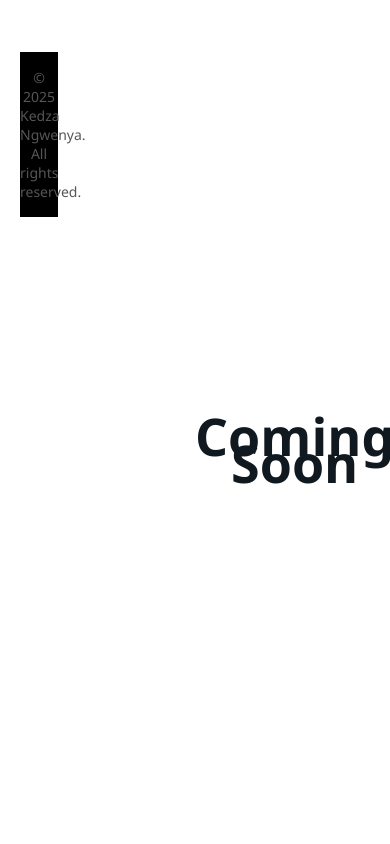
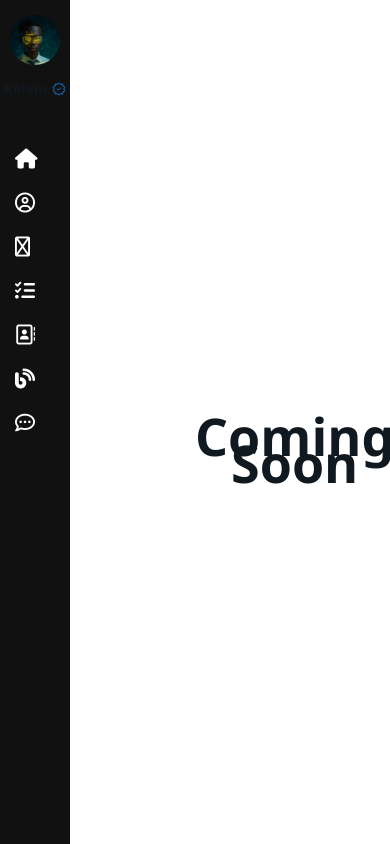
Before and after one commit to kedza-bot/myportfolio, a Django app: page /blog/ in a window 390 px wide. Run offline with Django 5.2, Linux system fonts and the light colour scheme; some libraries are stand-ins or nearby versions.

Commit message:
css and footer

```diff
--- a/django/chatproject/chatapp/templates/chatapp/blog.html
+++ b/django/chatproject/chatapp/templates/chatapp/blog.html
@@ -36,42 +36,43 @@
                 <li><i class="fa-regular fa-comment-dots nav-icons"></i><a href="{% url 'chatroom' %}">Chatroom</a></li>
             </ul>
             <!---------------******mobile drop down**********************************------------------->
-            <ul class="mobile-container">
-                <li class="mobile-dropdown">
-                    <div class="dropdown-bars">
-                        <span class="horizontal-bars"></span>
-                        <span class="horizontal-bars"></span>
-                        <span class="horizontal-bars"></span>
+            <!-- Sidebar Navigation -->
+            <div class="sidebar" id="sidebar">
+                <!-- Profile Section -->
+                <div class="profile-section">
+                    <div class="profile-picture small"></div>
+                    <div class="profile-info">
+                        <h3 class="profile-name">Kelvin<span class="link-text">Ngwenya</span>
+                            <img src="/static/chatapp/images/verified-badge-svgrepo-com.svg" alt="verified" class="verified">
+                        </h3>
+                        <p class="profile-tag">@mrafrica</p>
                     </div>
-                </li>
-                <li class="mobile-dropdown-links">
-                    <a href="#about">About</a>
-                    <a href="#projects">Projects</a>
-                    <a href="#contact">Contact</a>
-                    <a href="#blog">Blog</a>
-                    <a href="#resume">Resume</a>
-                    <a href="#testimonials">Testimonials</a>
-                    <a href="#chatroom">Chatroom</a>
-                </li>
-            </ul>
-            <footer class="site-footer">
-                <p>&copy; 2025 Kedza Ngwenya. All rights reserved.</p>
-            </footer>
+                </div>
+
+                <!-- Nav Icons -->
+                <ul class="sidebar-icons">
+                    <li data-label="Home"><i class="fa-solid fa-house"></i><span class="link-text"><a href="{% url 'chat_home' %}">Home</a></span></li>
+                <li data-label="About"><i class="fa-regular fa-circle-user"></i><span class="link-text"><a href="{% url 'about' %}">About</a></span></li>
+                <li data-label="Achievements"><i class="fa-regular fa-trophy"></i><span class="link-text"><a href="{% url 'achievements' %}">Achievements</a></span></li>
+                <li data-label="Projects"><i class="fa-solid fa-list-check"></i><span class="link-text"><a href="{% url 'projects' %}">Projects</a></span></li>
+                <li data-label="Contact"><i class="fa-regular fa-address-book"></i><span class="link-text"><a href="{% url 'contact' %}">Contact</a></span></li>
+                <li data-label="Blog"><i class="fa-solid fa-blog"></i><span class="link-text"><a href="{% url 'blog' %}">Blog</a></span></li>
+                <li data-label="Chatroom"><i class="fa-regular fa-comment-dots"></i><span class="link-text"><a href="{% url 'chatroom' %}">Chatroom</a></span></li>
+                </ul>
+                <span class="link-text">
+                    <footer class="site-footer">
+                        <p>&copy; 2025 Kedza Ngwenya.<br/> All rights reserved.</p>
+                    </footer>
+                </span>
+            </div>
+
 
         </nav>
     </header>
     <main>
-        <h1 style="font-size: 3.25rem;
-    line-height: 1.7rem;
-    color:var(--headings30-2);
-    font-weight: 900;
-    font-family: var(--font-family);
-    text-align: center;
-    position:
-    absolute;
-    top: 50%;
-    left: 50%; ">Coming Soon</h1>
+        <h1 class="blog">Coming Soon</h1>
     </main>
+
     <script src="{% static 'chatapp/js/config.js' %}"></script>
 
 </body>
```
Also changed, not shown: django/chatproject/chatapp/static/chatapp/css/style.css (+24 -2 lines), django/chatproject/chatapp/templates/chatapp/about.html (+6 -1 lines), django/chatproject/chatapp/templates/chatapp/achievements.html (+8 -2 lines), django/chatproject/chatapp/templates/chatapp/chatroom.html (+7 -2 lines), django/chatproject/chatapp/templates/chatapp/contact.html (+7 -2 lines), django/chatproject/chatapp/templates/chatapp/index.html (+9 -4 lines), django/chatproject/chatapp/templates/chatapp/projects.html (+6 -1 lines), django/chatproject/chatapp/static/chatapp/images/Quiz.jpeg (added).
